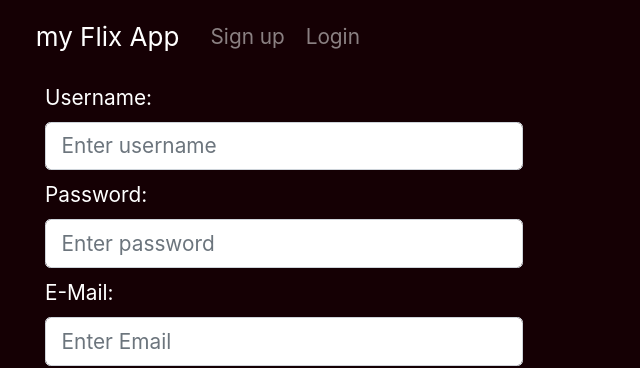
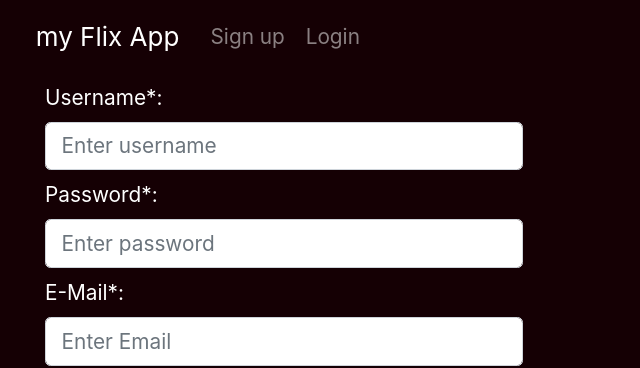
Before and after one commit to ZHammerl/myFlix-client, a React (Vite) app: page /register in a window 1280 px wide. Shown: the top 368 px of the page, without its empty margins (0-640 px from the left). Built offline with nearby package versions, Linux system fonts and the light colour scheme.

Commit message:
required in registration view

```diff
--- a/src/components/registration-view/registration-view.jsx
+++ b/src/components/registration-view/registration-view.jsx
@@ -115,7 +115,7 @@ export function RegistrationView(props) {
           column="true"
           sm="12"
           htmlFor="username">
-          Username:
+          Username*:
         </Form.Label>
         <Col sm="10" md="5">
           <Form.Control
@@ -123,6 +123,7 @@ export function RegistrationView(props) {
             type="text"
             placeholder="Enter username"
             value={username}
+            required
             onChange={(e) => setUsername(e.target.value)}
           />
           {values.usernameErr && (
@@ -137,13 +138,14 @@ export function RegistrationView(props) {
           column="true"
           sm="12"
           htmlFor="password">
-          Password:
+          Password*:
         </Form.Label>
         <Col sm="10" md="5">
           <Form.Control
             id="password"
             type="password"
             value={password}
+            required
             placeholder="Enter password"
             onChange={(e) => setPassword(e.target.value)}
           />
@@ -156,7 +158,7 @@ export function RegistrationView(props) {
       </Form.Group>
       <Form.Group as={Row} className="reg-form-inputs">
         <Form.Label column="true" sm="12" htmlFor="e-mail">
-          E-Mail:
+          E-Mail*:
         </Form.Label>
         <Col sm="10" md="5">
           <Form.Control
@@ -164,6 +166,7 @@ export function RegistrationView(props) {
             type="email"
             value={email}
             placeholder="Enter Email"
+            required
             onChange={(e) => setEmail(e.target.value)}
           />
           {values.emailErr && (
```
Also changed, not shown: 2 other files (tests, documents, lock files or other folders).
